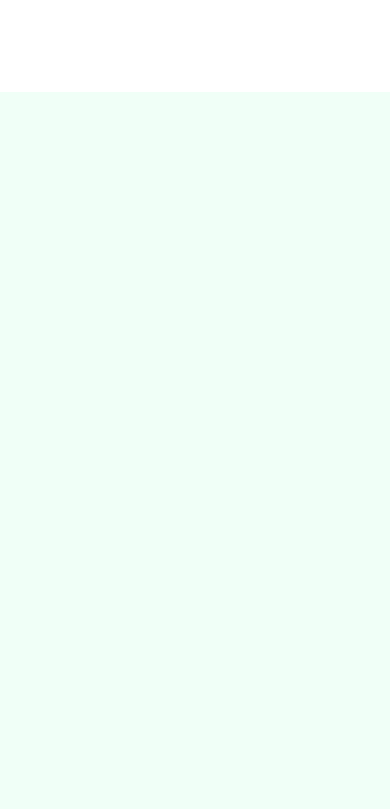
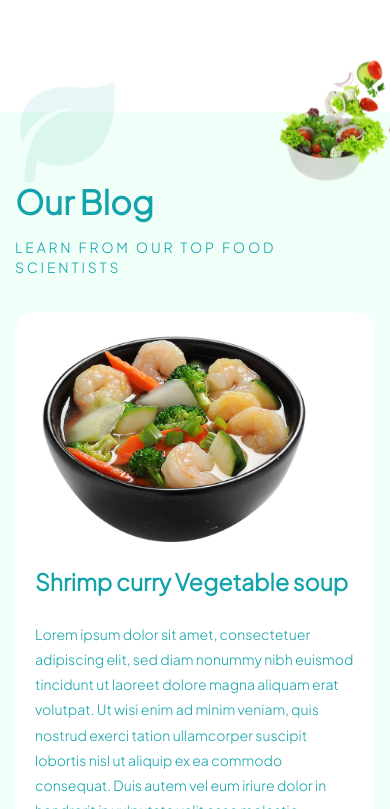
Before and after one commit to SirVal95/Freshnat, a plain HTML site: page index.html in a window 390 px wide. Shown: the part 2225-3034 px from the top of the page. Before the commit the page ends 2317 px from the top, so only its background shows below. Drawn offline with nearby package versions, Linux system fonts and the light colour scheme.

Commit message:
OUR BLOG SESSION

```diff
--- a/index.html
+++ b/index.html
@@ -449,6 +449,41 @@
         </div>
     </div>
 
+    <!-- ABOUT US SESSION END -->
+
+    <!-- OUR BLOG SESSION -->
+
+    <div class="our-blog" id="our-blog">
+        <img class="img12" src="assets/FreshnatImages/Vector-9.png">
+        <img class="img0" src="assets/FreshnatImages/Vector-6.png">
+        <img class="img13" src="assets/FreshnatImages/vegetables 1 1.png">
+
+        <h1>Our Blog</h1>
+        <h4>LEARN FROM OUR TOP FOOD SCIENTISTS</h4>
+
+        <div class="blog-boxes">
+            <div class="the-blog-box">
+                <img src="assets/FreshnatImages/Rectangle 43.png" alt="">
+                <div class="the-blog">
+                    <h2>Shrimp curry Vegetable soup</h2>
+                    <p>Lorem ipsum dolor sit amet, consectetuer adipiscing elit, sed diam nonummy nibh euismod tincidunt ut laoreet dolore magna aliquam erat volutpat. Ut wisi enim ad minim veniam, quis nostrud exerci tation ullamcorper suscipit lobortis nisl ut aliquip ex ea commodo consequat. Duis autem vel eum iriure dolor in hendrerit in vulputate velit esse molestie consequat, vel illum dolore eu feugiat</p>
+                    <a href="">learn more<i class="fa fa-chevron-right" aria-hidden="true"></i></a>
+                </div>
+            </div>
+            <div class="the-blog-box">
+                <img src="assets/FreshnatImages/Rectangle 43-1.png" alt="">
+                <div class="the-blog">
+                    <h2>This recipe will blow your taste buds</h2>
+                    <p>Lorem ipsum dolor sit amet, consectetuer adipiscing elit, sed diam nonummy nibh euismod tincidunt ut laoreet dolore magna aliquam erat volutpat. Ut wisi enim ad minim veniam, quis nostrud exerci tation ullamcorper suscipit lobortis nisl ut aliquip ex ea commodo consequat. Duis autem vel eum iriure dolor in hendrerit in vulputate velit esse molestie consequat, vel illum dolore eu feugiat</p>
+                    <a href="">learn more<i class="fa fa-chevron-right" aria-hidden="true"></i></a>
+                </div>
+            </div>
+        </div>
+
+        <img class="img14" src="assets/FreshnatImages/vegetables 1 2.png">
+
+    </div>
+
 
 </body>
 
--- a/main.js
+++ b/main.js
@@ -50,11 +50,11 @@ function topFunction () {
 
 // PRELOADER
 
-var loader = document.getElementById("preloader");
+// var loader = document.getElementById("preloader");
 
-window.addEventListener("load", function(){
-  loader.style.display = "none";
-});
+// window.addEventListener("load", function(){
+//   loader.style.display = "none";
+// });
 
 
 // scroll reveal
@@ -67,5 +67,5 @@ ScrollReveal({
 });
 
 
-ScrollReveal().reveal('.fresh-and-natural-1, .freshest, .the-box', { delay: 50, origin: 'bottom', interval: 100 });
+ScrollReveal().reveal('.fresh-and-natural-1, .freshest, .the-box, .the-blog-box', { delay: 50, origin: 'bottom', interval: 100 });
 ScrollReveal().reveal('.vegetable, .buy-your-craving', { delay: 50, origin: 'top', interval: 100 });
--- a/style.css
+++ b/style.css
@@ -9,6 +9,7 @@ html {
 body {
     background: #F0FFF7;
     font-family: 'Plus Jakarta Sans';
+
 }
 
 a {
@@ -66,6 +67,7 @@ a {
     z-index: 999999;
     top: 0;
     right: 0;
+
 }
 
 .logo img {
@@ -297,7 +299,7 @@ a {
 
 .vegetable .img10 {
     position: absolute;
-    left: 0;
+    left: -150px;
     margin-top: 300px;
 }
 
@@ -359,7 +361,7 @@ a {
 .freshest-ingredients .dots-container {
     position: absolute;
     left: -40px;
-    margin-top: 470px;
+    margin-top: 490px;
     z-index: 1;
 }
 
@@ -454,7 +456,8 @@ a {
         opacity: 0;
         width: 80%;
         min-height: 70vh;
-        background: #03011C;
+        background: #13A3AC;
+        border-bottom-right-radius: 20px;
         z-index: 99;
         transition: visibility 0.6s, opacity 0.6s linear;
     }
@@ -485,7 +488,7 @@ a {
 
     .menu a:hover {
         padding-left: 30px;
-        background: #f0fff728;
+        background: #03011C;
     }
 
     .menu a:hover::after {
@@ -585,7 +588,7 @@ a {
     }
 
     .freshest-ingredients .dots-container {
-        top: 350px;
+        top: 370px;
         left: -80px;
     }
 
@@ -656,11 +659,11 @@ a {
     max-width: 1500px;
     height: auto;
     margin: auto auto;
-
+    padding-left: 0;
 }
 
 .about-us .cover {
-    /* width: 90%; */
+    margin: 20px 0;
     height: auto;
     position: absolute;
     padding: 63px 80px;
@@ -712,6 +715,7 @@ a {
 .buy-your-craving a:hover {
     transform: translateY(-10px);
 }
+
 .boxes {
     display: flex;
     justify-content: space-between;
@@ -787,6 +791,7 @@ a {
 
 @media screen and (max-width:800px) {
     .about-us .cover{
+        position: relative;
         flex-direction: column;
         align-items: center;
         width: 100%;
@@ -825,6 +830,7 @@ a {
         margin-right: 0;
         margin-bottom: 40px;
     }
+
 }
 
 /* ABOUT US SESSION MEDIA QUERY FOR SOME TABLETS */
@@ -835,6 +841,7 @@ a {
         align-items: center;
         margin-top: 70px;
         width: 100%;
+        position: relative;
     }
 
     .freshest-ingredients .dots-container .dots{
@@ -875,3 +882,212 @@ a {
     }
 
 }
+
+/* ABOUT US SESSION END */
+
+/* OUR BLOG SESSION */
+
+.our-blog {
+    width: 100%;
+    height: auto;
+    padding: 50px 120px;
+    margin-top: 200px;
+    position: absolute;
+    margin: 200px auto auto;
+    max-width: 1500px;
+}
+
+.our-blog .img12 {
+    position: absolute;
+    left: 20px;
+    margin-top: 50px;
+    height: 200px;
+}
+
+.our-blog .img13 {
+    position: absolute;
+    right: 0;
+    height: 330px;
+}
+
+.our-blog h1 {
+    font-style: normal;
+    font-weight: 700;
+    font-size: 48px;
+    line-height: 60px;
+    color: #13A3AC;
+    margin: 15px 0;
+}
+
+.our-blog h4 {
+    font-style: normal;
+    font-weight: 400;
+    font-size: 16px;
+    line-height: 20px;
+    letter-spacing: 0.2em;
+    color: #13A3AC;
+    margin-bottom: 35px;
+}
+
+.the-blog-box {
+    width: 100%;
+    height: auto;
+    background: #FFFFFF;
+    padding: 20px 40px;
+    border-radius: 20px;
+    display: flex;
+    align-items: flex-start;
+    justify-content: center;
+    margin-bottom: 40px;
+}
+
+.the-blog-box img {
+    margin-right: 40px;
+    height: 270px;
+}
+
+.the-blog-box:last-child {
+    margin-bottom: 0;
+}
+
+.the-blog h2 {
+    font-style: normal;
+    font-weight: 700;
+    font-size: 32px;
+    line-height: 40px;
+    color: #13A3AC;
+    margin-bottom: 20px;
+}
+
+.the-blog p {
+    font-style: normal;
+    font-weight: 400;
+    font-size: 16px;
+    line-height: 200%;
+    color: #13A3AC;
+    margin-bottom: 13px;
+}
+
+.the-blog a {
+    font-family: 'Plus Jakarta Sans', sans-serif;
+    font-style: normal;
+    display: inline-block;
+    font-weight: 500;
+    font-size: 16px;
+    line-height: 200%;
+    color: #13A3AC;
+    text-align: center;
+    padding: 10px 40px;
+    gap: 10px;
+    background: rgba(19, 163, 172, 0.1);
+    border-radius: 50px;
+    transition: 0.5s ease-in-out;
+}
+
+.the-blog a:hover {
+    transform: translateY(-10px);
+}
+
+.the-blog a i {
+    border-color: #13A3AC;
+}
+
+.our-blog .img14 {
+    position: absolute;
+    left: 0;
+    height: 330px;
+    margin-top: -150px;
+}
+
+@media screen and (max-width:800px) {
+    .our-blog {
+        position: relative;
+        padding: 15px;
+        margin: 40px 0;
+    }
+
+    .the-blog-box {
+        flex-direction: column;
+        padding: 15px;
+    }
+
+    .our-blog .img12 {
+        top: -120px;
+        height: 100px;
+    }
+
+    .img0 {
+        display: none;
+    }
+
+    .our-blog .img13 {
+        height: 150px;
+        top: -100px;
+    }
+
+    .our-blog h1 {
+        font-size: 33px;
+        line-height: 40px;
+    }
+
+    .our-blog h4 {
+        font-size: 14px;
+    }
+
+    .the-blog-box {
+        align-items: center;
+        padding: 20px;
+    }
+
+    .the-blog-box img {
+        height: 210px;
+    }
+
+    .the-blog-box h2 {
+        font-size: 23px;
+        line-height: 40px;
+        margin-top: 20px;
+    }
+
+    .the-blog-box p {
+        font-size: 14px;
+        line-height: 180%;
+    }
+
+    .our-blog .img14 {
+        height: 150px;
+        margin-top: -40px;
+    }
+}
+
+/* OUR BLOG SESSION MEDIA QUERY FOR SOME TABLETS */
+
+@media only screen and (max-width:1100px) and (min-width:800px) {
+    .our-blog {
+        position: relative;
+        padding: 25px;
+        margin: 40px 0;
+    }
+
+    .our-blog .img12 {
+        top: -120px;
+        height: 120px;
+    }
+
+    .img0 {
+        display: none;
+    }
+
+    .our-blog .img13 {
+        height: 250px;
+        top: -100px;
+    }
+
+    .our-blog .img14 {
+        height: 250px;
+    }
+
+    .the-blog-box {
+        align-items: center;
+    }
+}
```
Also changed, not shown: assets/FreshnatImages/Ellipse 41.png (added).
